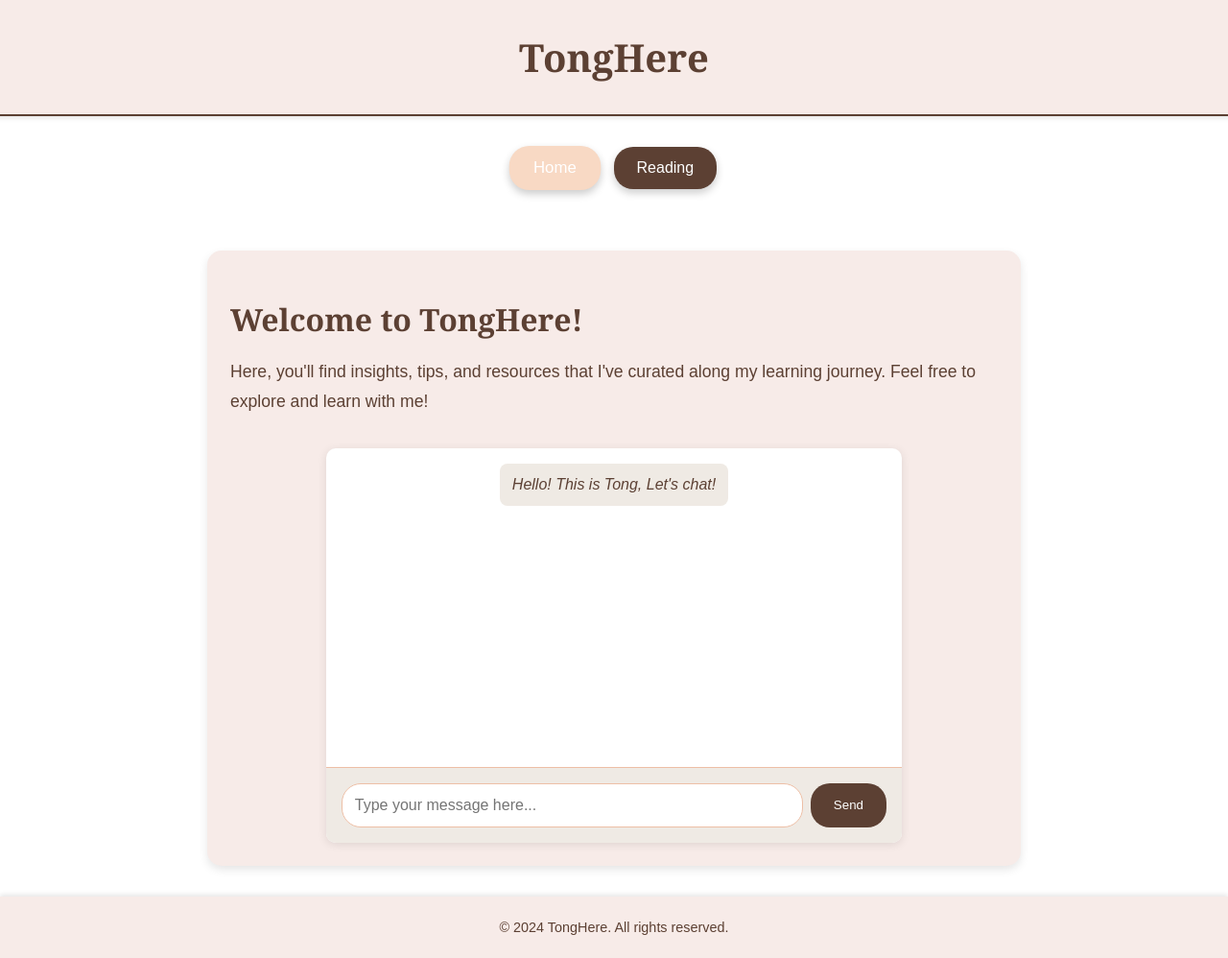
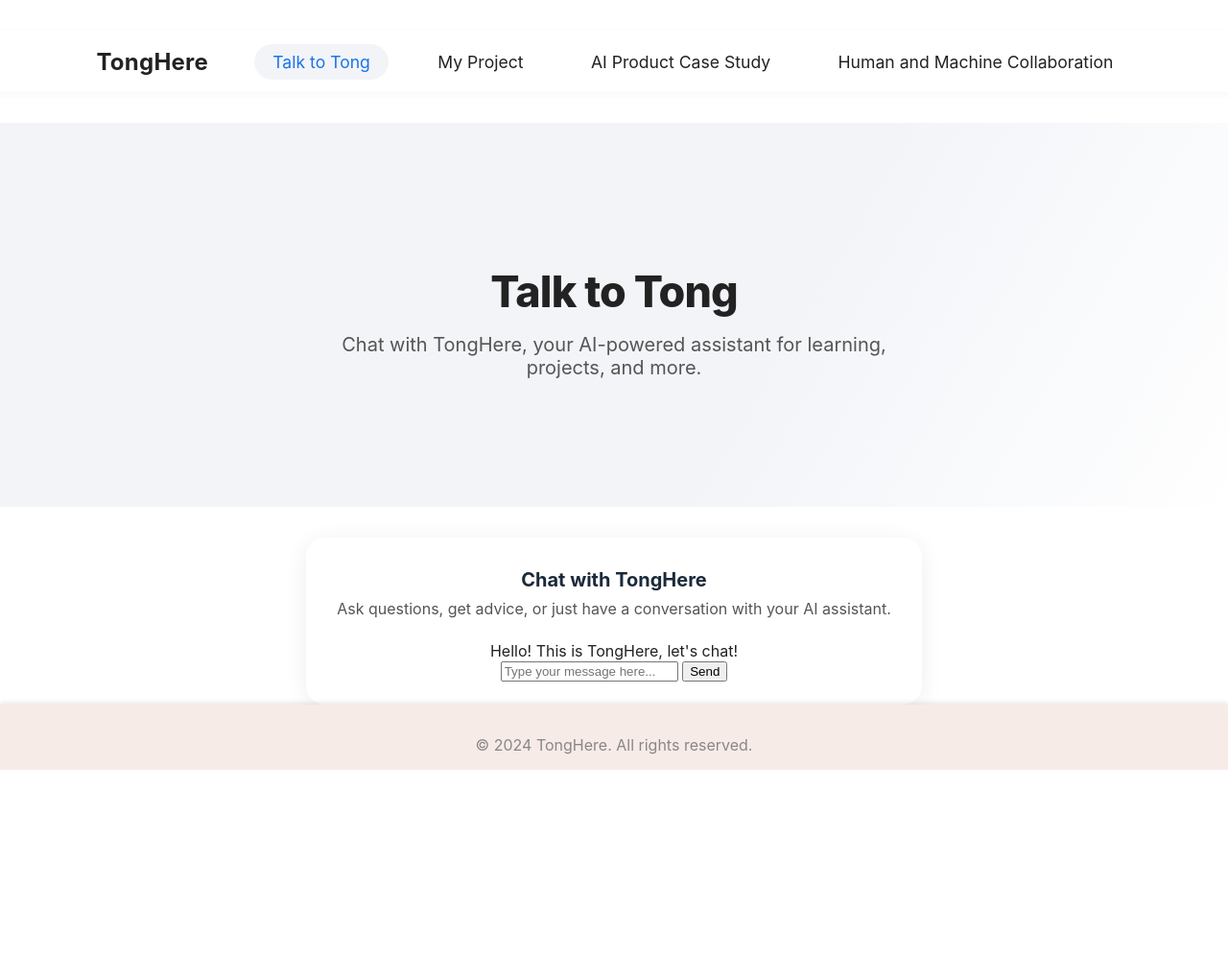
Before and after one commit to TongHere/Tong-s-daily-dose, a Flask app: page / in a window 1280 px wide. Shown: the whole page at 96% size. After the commit the page ends 802 px from the top, so only its background shows below. Run offline with Flask 3, Linux system fonts and the light colour scheme.

Commit message:
Redesign UI with modern tabbed layout and hero section

```diff
--- a/templates/index.html
+++ b/templates/index.html
@@ -4,237 +4,148 @@
   <head>
     <meta charset="UTF-8" />
     <meta name="viewport" content="width=device-width, initial-scale=1.0" />
-    <title>Tong's Daily Dose</title>
+    <title>TongHere</title>
     <link rel="stylesheet" href="{{ url_for('static', filename='styles.css') }}">
     <style>
-      :root {
-        --light-pink: #f7ebe8;
-        --dark-brown: #5c4033;
-        --light-beige: #efeae4;
-        --soft-orange: #f8d9c4;
-        --warm-orange: #edbfa6;
-      }
       body {
-        font-family: "Arial", sans-serif;
         margin: 0;
         padding: 0;
-        background-color: #fff;
-        color: var(--dark-brown);
+        background: #fff;
+        font-family: 'Inter', Arial, sans-serif;
+        color: #222;
+      }
+      .navbar {
+        width: 100%;
+        background: #fff;
+        box-shadow: 0 2px 8px rgba(0,0,0,0.04);
         display: flex;
-        flex-direction: column;
         align-items: center;
+        padding: 0 2rem;
+        height: 64px;
+        position: sticky;
+        top: 0;
+        z-index: 10;
       }
-      header {
-        background-color: var(--light-pink);
-        padding: 2rem;
-        text-align: center;
-        border-bottom: 2px solid var(--dark-brown);
+      .navbar-title {
+        font-weight: 700;
+        font-size: 1.5rem;
+        letter-spacing: 0.01em;
+        margin-right: 2rem;
+      }
+      .navbar-tabs {
+        display: flex;
+        gap: 2rem;
+      }
+      .navbar-tab {
+        font-size: 1.1rem;
+        color: #222;
+        text-decoration: none;
+        padding: 0.5rem 1.2rem;
+        border-radius: 20px;
+        transition: background 0.2s, color 0.2s;
+        cursor: pointer;
+      }
+      .navbar-tab.active, .navbar-tab:hover {
+        background: #f2f4f8;
+        color: #1a73e8;
+      }
+      .hero {
         width: 100%;
-        box-shadow: 0 2px 5px rgba(0, 0, 0, 0.1);
-        color: var(--dark-brown);
-      }
-      header h1 {
-        font-size: 2.5rem;
-        font-family: "Georgia", serif;
-        margin: 0;
-      }
-      header p {
-        font-size: 1.2rem;
-        color: var(--dark-brown);
-      }
-      nav {
-        margin: 2rem 0;
-        display: flex;
-        gap: 1rem;
-        flex-wrap: wrap;
-        justify-content: center;
-      }
-      nav a {
-        font-size: 1rem;
-        color: white;
-        text-decoration: none;
-        padding: 0.8rem 1.5rem;
-        border-radius: 20px;
-        background-color: var(--dark-brown);
-        box-shadow: 0 4px 8px rgba(0, 0, 0, 0.2);
-        transition: transform 0.2s ease, background-color 0.3s;
-      }
-      nav a:hover,
-      nav a.active {
-        background-color: var(--soft-orange);
-        transform: scale(1.05);
-      }
-      .content {
-        margin: 2rem;
-        padding: 1.5rem;
-        background: var(--light-pink);
-        border-radius: 15px;
-        box-shadow: 0 4px 10px rgba(0, 0, 0, 0.1);
-        width: 90%;
-        max-width: 800px;
-        color: var(--dark-brown);
-      }
-      .content h2 {
-        font-family: "Georgia", serif;
-        color: var(--dark-brown);
-        font-size: 2rem;
-        margin-bottom: 1rem;
-      }
-      .content p {
-        font-size: 1.1rem;
-        line-height: 1.8;
-        color: var(--dark-brown);
-      }
-      .page {
-        display: none;
-      }
-      .page.active {
-        display: block;
-      }
-      /* Sub-navigation styles */
-      .sub-nav {
-        display: flex;
-        gap: 0.5rem;
-        margin-top: 1rem;
-        justify-content: center;
-      }
-      .sub-nav a {
-        font-size: 0.9rem;
-        padding: 0.5rem 1rem;
-        background-color: var(--warm-orange);
-        border-radius: 15px;
-        color: var(--dark-brown);
-        text-decoration: none;
-        transition: background-color 0.3s;
-      }
-      .sub-nav a:hover,
-      .sub-nav a.active {
-        background-color: var(--soft-orange);
-      }
-      .sub-page {
-        display: none;
-        margin-top: 1rem;
-      }
-      .sub-page.active {
-        display: block;
-      }
-      footer {
-        text-align: center;
-        background-color: var(--light-pink);
-        color: var(--dark-brown);
-        padding: 1.5rem 0;
-        margin-top: auto;
-        width: 100%;
-        box-shadow: 0 -2px 5px rgba(0, 0, 0, 0.1);
-      }
-      footer p {
-        margin: 0;
-        font-size: 0.9rem;
-      }
-      .chat-container {
-        margin: 2rem auto 0 auto;
-        width: 100%;
-        max-width: 600px;
+        min-height: 320px;
+        background: linear-gradient(120deg, #f2f4f8 60%, #fff 100%);
         display: flex;
         flex-direction: column;
         align-items: center;
         justify-content: center;
+        text-align: center;
+        padding: 3rem 1rem 2rem 1rem;
       }
-
-      .chat-box {
-        background: white;
-        border-radius: 10px;
-        box-shadow: 0 2px 10px rgba(0, 0, 0, 0.1);
-        overflow: hidden;
-        width: 100%;
+      .hero-title {
+        font-size: 2.8rem;
+        font-weight: 800;
+        margin-bottom: 1rem;
+        letter-spacing: -0.02em;
       }
-
-      .chat-messages {
-        height: 300px;
-        overflow-y: auto;
-        padding: 1rem;
+      .hero-desc {
+        font-size: 1.25rem;
+        color: #555;
+        max-width: 600px;
+        margin: 0 auto;
+      }
+      .card-grid {
+        display: flex;
+        flex-wrap: wrap;
+        gap: 2rem;
+        justify-content: center;
+        margin: 2rem auto 0 auto;
+        max-width: 1200px;
+      }
+      .card {
+        background: #fff;
+        border-radius: 20px;
+        box-shadow: 0 4px 24px rgba(0,0,0,0.07);
+        padding: 2rem 2rem 1.5rem 2rem;
+        min-width: 260px;
+        max-width: 320px;
+        flex: 1 1 260px;
         display: flex;
         flex-direction: column;
+        align-items: center;
+        text-align: center;
+        transition: box-shadow 0.2s;
       }
-
-      .message {
+      .card:hover {
+        box-shadow: 0 8px 32px rgba(26,115,232,0.10);
+      }
+      .card-icon {
+        font-size: 2.5rem;
         margin-bottom: 1rem;
-        padding: 0.8rem;
-        border-radius: 8px;
-        max-width: 80%;
-        word-break: break-word;
       }
-
-      .message.user {
-        background: var(--soft-orange);
-        margin-left: auto;
+      .card-title {
+        font-size: 1.25rem;
+        font-weight: 700;
+        margin-bottom: 0.5rem;
+        color: #1a2a3a;
       }
-
-      .message.assistant {
-        background: var(--light-pink);
-        margin-right: auto;
+      .card-desc {
+        font-size: 1rem;
+        color: #555;
       }
-
-      .message.system {
-        background: var(--light-beige);
-        margin: 0 auto;
-        text-align: center;
-        font-style: italic;
-      }
-
-      .chat-input {
-        display: flex;
-        padding: 1rem;
-        background: var(--light-beige);
-        border-top: 1px solid var(--warm-orange);
-      }
-
-      .chat-input input {
-        flex: 1;
-        padding: 0.8rem;
-        border: 1px solid var(--warm-orange);
-        border-radius: 20px;
-        margin-right: 0.5rem;
-        font-size: 1rem;
-      }
-
-      .chat-input button {
-        padding: 0.8rem 1.5rem;
-        background: var(--dark-brown);
-        color: white;
-        border: none;
-        border-radius: 20px;
-        cursor: pointer;
-        transition: background-color 0.3s;
-      }
-
-      .chat-input button:hover {
-        background: var(--soft-orange);
-        color: var(--dark-brown);
+      @media (max-width: 900px) {
+        .card-grid { flex-direction: column; align-items: center; }
+        .card { width: 90%; max-width: 400px; }
       }
     </style>
   </head>
   <body>
-    <header>
-      <h1>TongHere</h1>
-    </header>
-
-    <nav>
-      <a href="{{ url_for('home') }}" {% if section == 'home' %}class="active"{% endif %}>Home</a>
-      <a href="{{ url_for('daily', content='deepseek') }}" {% if section == 'daily' %}class="active"{% endif %}>Reading</a>
+    <nav class="navbar">
+      <div class="navbar-title">TongHere</div>
+      <div class="navbar-tabs">
+        <div class="navbar-tab active" onclick="showTab(0)">Talk to Tong</div>
+        <div class="navbar-tab" onclick="showTab(1)">My Project</div>
+        <div class="navbar-tab" onclick="showTab(2)">AI Product Case Study</div>
+        <div class="navbar-tab" onclick="showTab(3)">Human and Machine Collaboration</div>
+      </div>
     </nav>
 
-    <div class="content">
-      {% if section == 'home' %}
-        <h2>Welcome to TongHere!</h2>
-        <p>Here, you'll find insights, tips, and resources that I've curated along my learning journey. Feel free to explore and learn with me!</p>
+    <!-- Hero Section -->
+    <div class="hero" id="hero-section">
+      <div class="hero-title" id="hero-title">Talk to Tong</div>
+      <div class="hero-desc" id="hero-desc">Chat with TongHere, your AI-powered assistant for learning, projects, and more.</div>
+    </div>
 
-        <div class="chat-container">
+    <!-- Tab Content -->
+    <div id="tab-content">
+      <!-- Tab 1: Talk to Tong -->
+      <div class="tab-pane" id="tab-0" style="display:block;">
+        <div class="card-grid">
+          <div class="card" style="width:100%;max-width:600px;">
+            <div class="card-title">Chat with TongHere</div>
+            <div class="card-desc">Ask questions, get advice, or just have a conversation with your AI assistant.</div>
+            <div class="chat-container" style="width:100%;margin-top:1.5rem;">
               <div class="chat-box" id="chatBox">
                 <div class="chat-messages" id="chatMessages">
-              <div class="message system">
-                Hello! This is Tong, Let's chat!
-              </div>
+                  <div class="message system">Hello! This is TongHere, let's chat!</div>
                 </div>
                 <div class="chat-input">
                   <input type="text" id="userInput" placeholder="Type your message here...">
@@ -242,13 +153,79 @@
                 </div>
               </div>
             </div>
+          </div>
+        </div>
+      </div>
+      <!-- Tab 2: My Project -->
+      <div class="tab-pane" id="tab-1" style="display:none;">
+        <div class="card-grid">
+          <div class="card">
+            <div class="card-icon">📚</div>
+            <div class="card-title">Reading Updates</div>
+            <div class="card-desc">Explore my latest reading notes, summaries, and insights from books, articles, and research.</div>
+          </div>
+          <div class="card">
+            <div class="card-icon">💡</div>
+            <div class="card-title">Project Highlights</div>
+            <div class="card-desc">Discover my ongoing and completed projects, including code, demos, and lessons learned.</div>
+          </div>
+        </div>
+      </div>
+      <!-- Tab 3: AI Product Case Study -->
+      <div class="tab-pane" id="tab-2" style="display:none;">
+        <div class="card-grid">
+          <div class="card">
+            <div class="card-icon">🤖</div>
+            <div class="card-title">Case Study: AI Product</div>
+            <div class="card-desc">In-depth analysis of a real-world AI product, including design, challenges, and impact.</div>
+          </div>
+        </div>
+      </div>
+      <!-- Tab 4: Human and Machine Collaboration -->
+      <div class="tab-pane" id="tab-3" style="display:none;">
+        <div class="card-grid">
+          <div class="card">
+            <div class="card-icon">🧑‍💻🤝🤖</div>
+            <div class="card-title">Human & Machine Collaboration</div>
+            <div class="card-desc">Explore how humans and AI can work together to solve problems, create, and innovate.</div>
+          </div>
+        </div>
+      </div>
+    </div>
+
+    <footer style="text-align:center;padding:2rem 0 1rem 0;color:#888;font-size:1rem;">
+      &copy; 2024 TongHere. All rights reserved.
+    </footer>
 
     <script>
-          // Store conversation in memory
+      // Tab switching logic
+      const tabTitles = [
+        'Talk to Tong',
+        'My Project',
+        'AI Product Case Study',
+        'Human and Machine Collaboration'
+      ];
+      const tabDescs = [
+        'Chat with TongHere, your AI-powered assistant for learning, projects, and more.',
+        'Explore my projects, reading notes, and highlights from my learning journey.',
+        'In-depth analysis and lessons from real-world AI product case studies.',
+        'Discover how humans and AI collaborate to create and innovate.'
+      ];
+      function showTab(idx) {
+        document.querySelectorAll('.navbar-tab').forEach((el, i) => {
+          el.classList.toggle('active', i === idx);
+        });
+        document.querySelectorAll('.tab-pane').forEach((el, i) => {
+          el.style.display = (i === idx) ? 'block' : 'none';
+        });
+        document.getElementById('hero-title').textContent = tabTitles[idx];
+        document.getElementById('hero-desc').textContent = tabDescs[idx];
+      }
+
+      // Chat logic (same as before)
       let conversation = [
-            {role: 'system', content: "Hello! This is Tong, Let's chat!"}
+        {role: 'system', content: "Hello! This is TongHere, let's chat!"}
       ];
-
       function addMessage(message, type) {
         const chatMessages = document.getElementById('chatMessages');
         const messageDiv = document.createElement('div');
@@ -257,7 +234,6 @@
         chatMessages.appendChild(messageDiv);
         chatMessages.scrollTop = chatMessages.scrollHeight;
       }
-
       function renderConversation() {
         const chatMessages = document.getElementById('chatMessages');
         chatMessages.innerHTML = '';
@@ -267,12 +243,10 @@
           else addMessage(msg.content, 'system');
         });
       }
-
       async function sendMessage() {
         const input = document.getElementById('userInput');
         const message = input.value.trim();
         if (!message) return;
-            // Add user message to conversation
         conversation.push({role: 'user', content: message});
         renderConversation();
         input.value = '';
@@ -282,11 +256,10 @@
             headers: {'Content-Type': 'application/json'},
             body: JSON.stringify({
               message: message,
-                  conversation: conversation.filter(m => m.role !== 'system') // send only user/assistant
+              conversation: conversation.filter(m => m.role !== 'system')
             })
           });
           const data = await response.json();
-              console.log('Chat API response:', data); // Debug log
           if (data.response) {
             conversation.push({role: 'assistant', content: data.response});
             renderConversation();
@@ -295,42 +268,16 @@
             renderConversation();
           }
         } catch (error) {
-              console.error('Chat API error:', error); // Debug log
           conversation.push({role: 'system', content: 'Sorry, there was an error processing your message.'});
           renderConversation();
         }
       }
-
       document.getElementById('userInput').addEventListener('keypress', function(e) {
         if (e.key === 'Enter') {
           sendMessage();
         }
       });
-
-          // Initial render
       renderConversation();
     </script>
-      {% elif section == 'daily' %}
-        <h2>Reading Updates</h2>
-        <div class="sub-nav">
-          <a href="{{ url_for('daily', content='deepseek') }}" {% if subpage == 'deepseek' %}class="active"{% endif %}>DeepSeek</a>
-          <a href="{{ url_for('daily', content='ModelDistillation') }}" {% if subpage == 'ModelDistillation' %}class="active"{% endif %}>Model Distillation</a>
-        </div>
-        {% if content %}
-          <div class="markdown-content">
-            {{ content|safe }}
-            <div class="version-info">
-                <small>Version: {{ version }} (Built: {{ build_time }})</small>
-                <br>
-                <small>Test: {{ test_message }}</small>
-            </div>
-          </div>
-        {% endif %}
-      {% endif %}
-    </div>
-
-    <footer>
-      <p>&copy; 2024 TongHere. All rights reserved.</p>
-    </footer>
   </body>
 </html>
```
Lines whose indentation alone changed are shown as unchanged.
